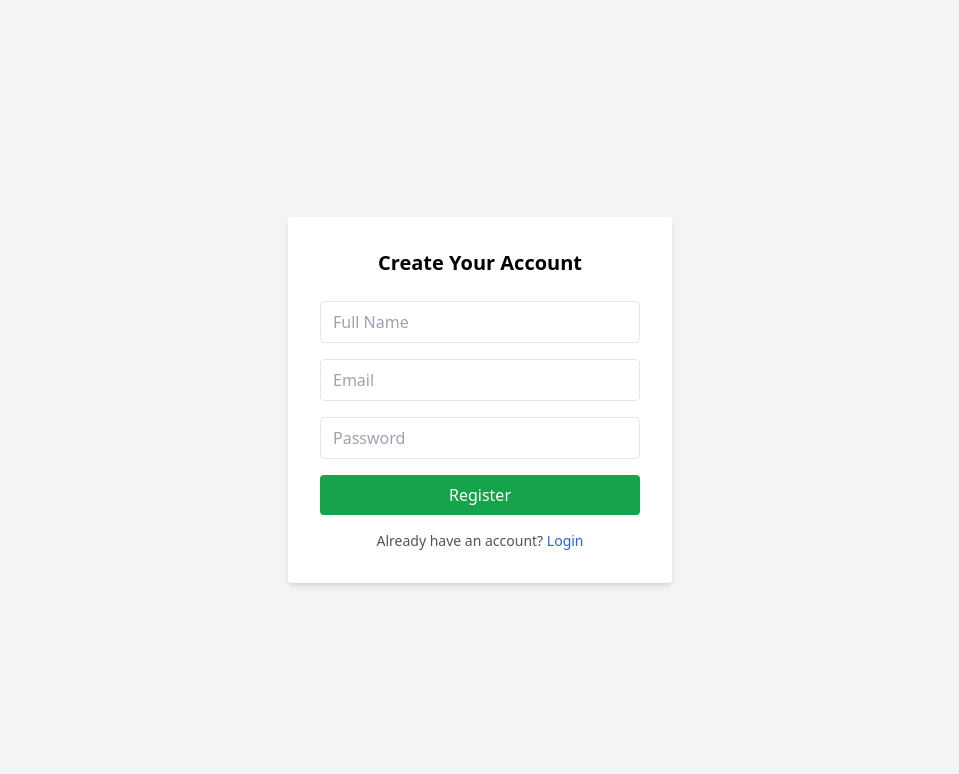
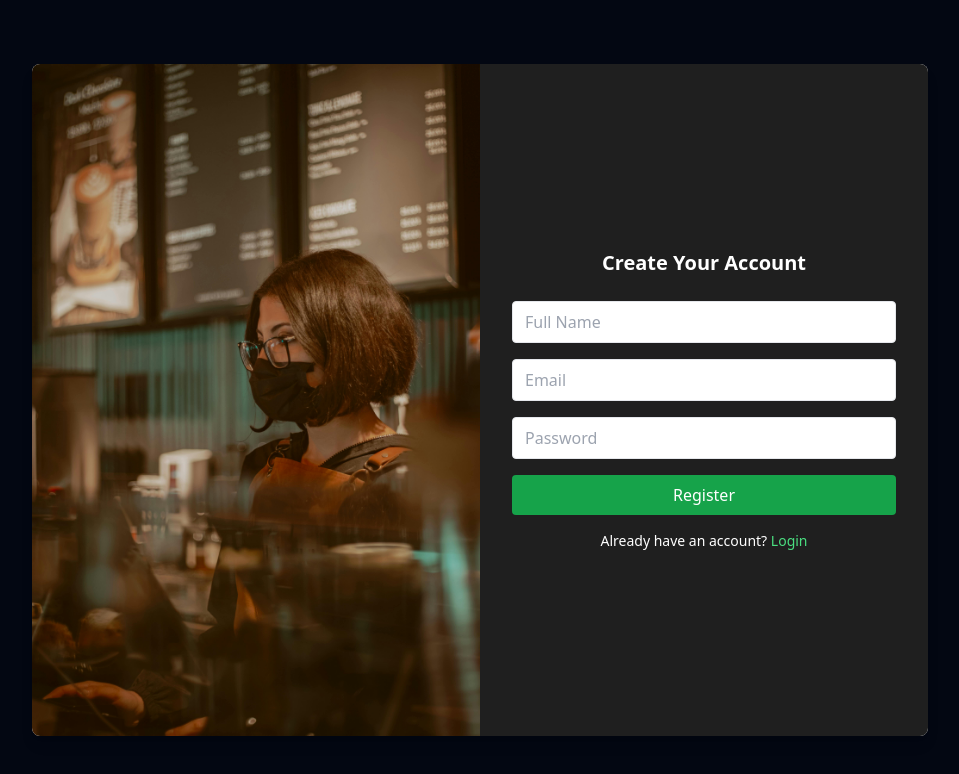
Before and after one commit to ahsan123-png/linkup-chat, a React (Vite) app: page /register in a window 1280 px wide. Shown: the top 774 px of the page, without its empty margins (160-1119 px from the left). Built offline with nearby package versions, Linux system fonts and the light colour scheme.

Commit message:
fix the UI for Register page

```diff
--- a/src/components/Register.jsx
+++ b/src/components/Register.jsx
@@ -1,6 +1,6 @@
 import { useState } from 'react';
 import { useNavigate, Link } from 'react-router-dom';
-import { useAuth } from './AuthContext'; // <-- Import AuthContext to handle frontend login
+import { useAuth } from './AuthContext';
 
 export default function Register() {
   const [fullName, setFullName] = useState('');
@@ -8,12 +8,11 @@ export default function Register() {
   const [password, setPassword] = useState('');
 
   const navigate = useNavigate();
-  const { login } = useAuth(); // <-- login from context
+  const { login } = useAuth();
 
   const handleRegister = async (e) => {
     e.preventDefault();
 
-    // Validate fields
     if (!fullName.trim() || !email.trim() || !password.trim()) {
       alert('Please fill all fields');
       return;
@@ -37,19 +36,14 @@ export default function Register() {
       if (response.ok) {
         const data = await response.json();
 
-        // Store tokens and user info
         localStorage.setItem('access_token', data.tokens.access);
         localStorage.setItem('refresh_token', data.tokens.refresh);
         localStorage.setItem('user', JSON.stringify(data.user));
 
-        // Log the user in (frontend context)
-        login(fullName); // or login(data.user.full_name) if returned
-
-        // Redirect to chat
+        login(fullName); // or data.user.full_name
         navigate('/chat');
       } else {
         const errorData = await response.json();
-        console.error('Registration failed:', errorData);
         alert('Registration failed: ' + (errorData.message || 'Please try again.'));
       }
     } catch (error) {
@@ -59,14 +53,26 @@ export default function Register() {
   };
 
   return (
-    <div className="h-screen flex items-center justify-center bg-gray-100">
-      <form
-        onSubmit={handleRegister}
-        className="bg-white p-8 rounded shadow-md w-full max-w-sm"
-      >
-        <h2 className="text-xl font-semibold mb-6 text-center">Create Your Account</h2>
+    <div className="h-screen flex items-center justify-center bg-gray-950">
+      {/* Form Box with Grid inside */}
+      <div className="bg-white rounded-lg shadow-lg w-full max-w-4xl grid grid-cols-1 md:grid-cols-2 overflow-hidden">
 
-        {/* Full Name input */}
+        {/* Left side image */}
+        <div className="hidden md:block">
+          <img
+            src="src\img\register.jpg"
+            alt="Register Visual"
+            className="h-full w-full object-cover"
+          />
+        </div>
+
+        {/* Right side form */}
+        <div className="p-8 flex items-center justify-center bg-[#1f1f1f]">
+          <form onSubmit={handleRegister} className="w-full max-w-sm">
+            <h2 className="text-xl font-semibold mb-6 text-center text-white">
+              Create Your Account
+            </h2>
+
             <input
               className="w-full border px-3 py-2 mb-4 rounded outline-none focus:ring-2 focus:ring-green-400"
               placeholder="Full Name"
@@ -74,7 +80,6 @@ export default function Register() {
               onChange={(e) => setFullName(e.target.value)}
             />
 
-        {/* Email input */}
             <input
               type="email"
               className="w-full border px-3 py-2 mb-4 rounded outline-none focus:ring-2 focus:ring-green-400"
@@ -83,7 +88,6 @@ export default function Register() {
               onChange={(e) => setEmail(e.target.value)}
             />
 
-        {/* Password input */}
             <input
               type="password"
               className="w-full border px-3 py-2 mb-4 rounded outline-none focus:ring-2 focus:ring-green-400"
@@ -92,7 +96,6 @@ export default function Register() {
               onChange={(e) => setPassword(e.target.value)}
             />
 
-        {/* Submit button */}
             <button
               type="submit"
               className="w-full bg-green-600 text-white py-2 rounded hover:bg-green-700 transition"
@@ -100,14 +103,15 @@ export default function Register() {
               Register
             </button>
 
-        {/* Link to login */}
-        <p className="text-sm mt-4 text-center text-gray-600">
+            <p className="text-sm mt-4 text-center text-white">
               Already have an account?{' '}
-          <Link to="/login" className="text-blue-600 hover:underline">
+              <Link to="/login" className="text-green-400 hover:underline">
                 Login
               </Link>
             </p>
           </form>
         </div>
+      </div>
+    </div>
   );
 }
```
Also changed, not shown: src/img/register.jpg (added). Lines whose indentation alone changed are shown as unchanged.
